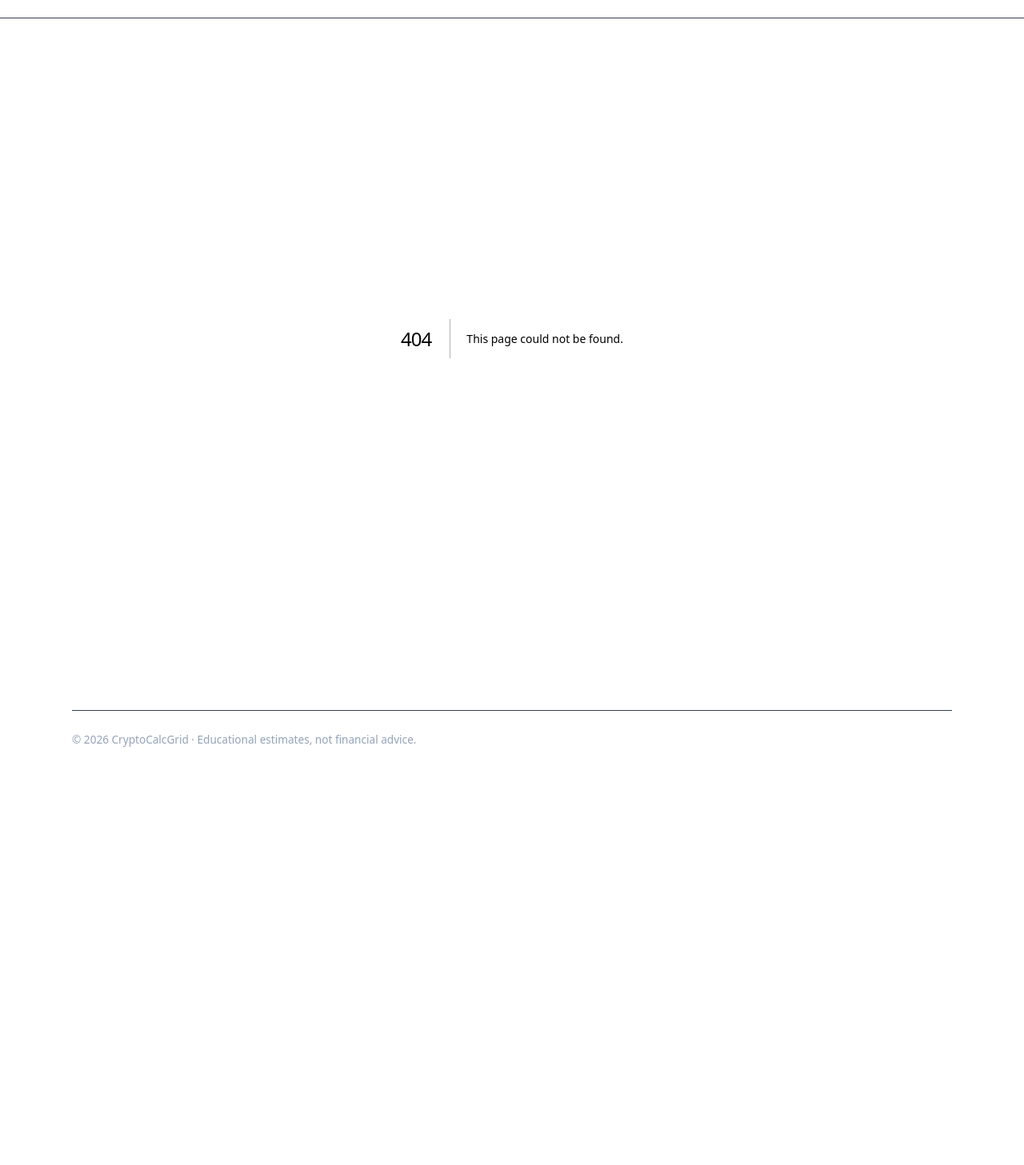
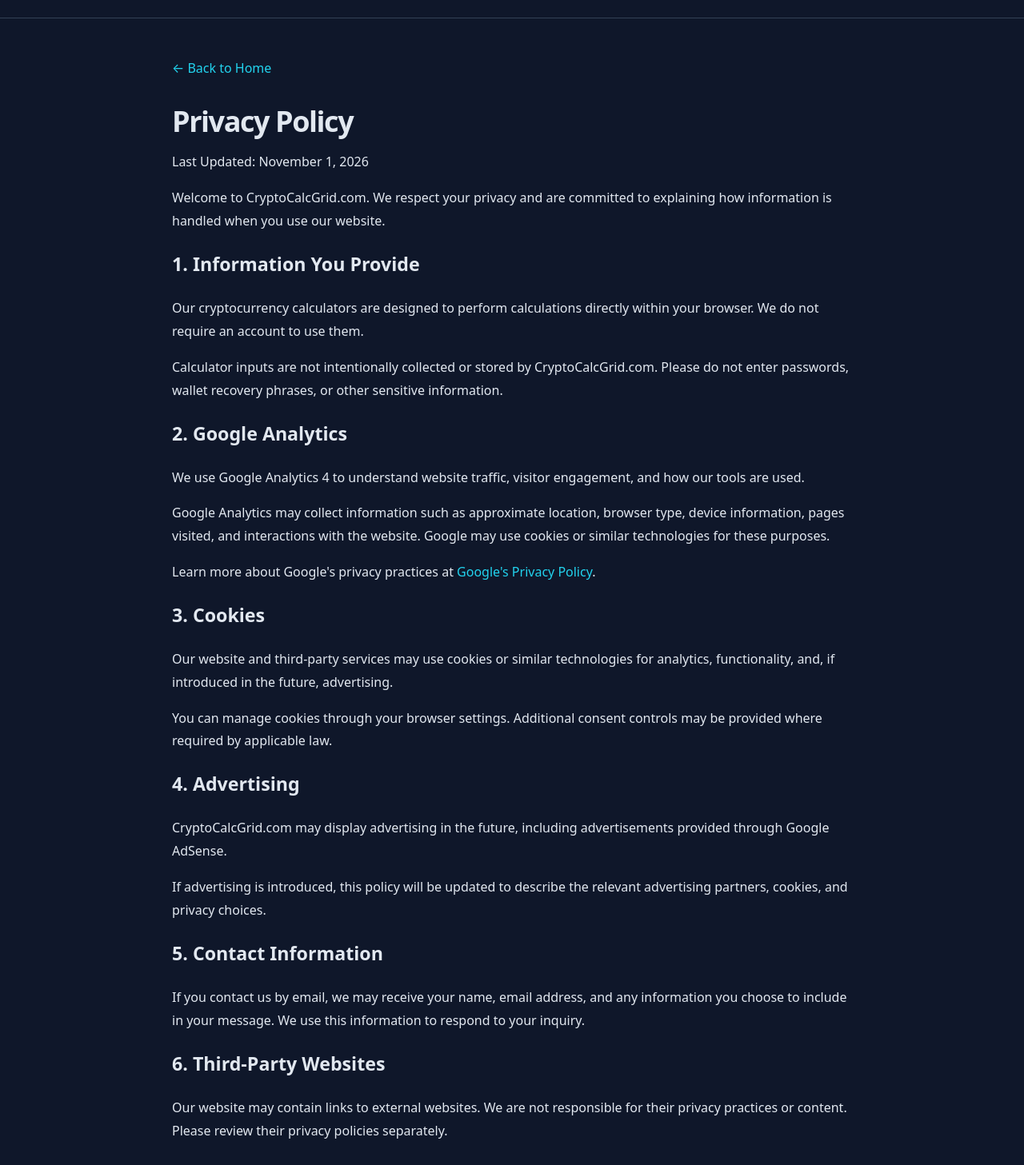
Before and after one commit to rlkuhn101-tech/cryptocalcgrid-nextjs, a Next.js app: page /privacy-policy in a window 1280 px wide. Before the commit this address had no page. Shown: the part 52-1509 px from the top of the page at 80% size. Before the commit the page ends 1012 px from the top, so only its background shows below. Built offline with nearby package versions, Linux system fonts and the light colour scheme.

Commit message:
Create page.tsx
Add Privacy Policy page to CryptoCalcGrid

```diff
--- /dev/null
+++ b/app/privacy-policy/page.tsx
@@ -0,0 +1,172 @@
+
+import Link from "next/link";
+
+export const metadata = {
+  title: "Privacy Policy | CryptoCalcGrid",
+  description:
+    "Learn how CryptoCalcGrid.com handles privacy, analytics, cookies, and website information.",
+};
+
+export default function PrivacyPolicyPage() {
+  return (
+    <main
+      style={{
+        backgroundColor: "#0f172a",
+        color: "#e2e8f0",
+        minHeight: "100vh",
+        padding: "48px 24px",
+      }}
+    >
+      <div
+        style={{
+          maxWidth: "850px",
+          margin: "0 auto",
+          lineHeight: "1.8",
+        }}
+      >
+        <Link href="/" style={{ color: "#22d3ee" }}>
+          ← Back to Home
+        </Link>
+
+        <h1 style={{ fontSize: "36px", marginTop: "32px" }}>
+          Privacy Policy
+        </h1>
+
+        <p>Last Updated: November 1, 2026</p>
+
+        <p>
+          Welcome to CryptoCalcGrid.com. We respect your
+          privacy and are committed to explaining how
+          information is handled when you use our website.
+        </p>
+
+        <h2>1. Information You Provide</h2>
+        <p>
+          Our cryptocurrency calculators are designed to
+          perform calculations directly within your browser.
+          We do not require an account to use them.
+        </p>
+        <p>
+          Calculator inputs are not intentionally collected
+          or stored by CryptoCalcGrid.com. Please do not
+          enter passwords, wallet recovery phrases, or
+          other sensitive information.
+        </p>
+
+        <h2>2. Google Analytics</h2>
+        <p>
+          We use Google Analytics 4 to understand website
+          traffic, visitor engagement, and how our tools
+          are used.
+        </p>
+        <p>
+          Google Analytics may collect information such as
+          approximate location, browser type, device
+          information, pages visited, and interactions
+          with the website. Google may use cookies or
+          similar technologies for these purposes.
+        </p>
+        <p>
+          Learn more about Google's privacy practices at{" "}
+          <a
+            href="https://policies.google.com/privacy"
+            style={{ color: "#22d3ee" }}
+          >
+            Google's Privacy Policy
+          </a>.
+        </p>
+
+        <h2>3. Cookies</h2>
+        <p>
+          Our website and third-party services may use
+          cookies or similar technologies for analytics,
+          functionality, and, if introduced in the future,
+          advertising.
+        </p>
+        <p>
+          You can manage cookies through your browser
+          settings. Additional consent controls may be
+          provided where required by applicable law.
+        </p>
+
+        <h2>4. Advertising</h2>
+        <p>
+          CryptoCalcGrid.com may display advertising in
+          the future, including advertisements provided
+          through Google AdSense.
+        </p>
+        <p>
+          If advertising is introduced, this policy will
+          be updated to describe the relevant advertising
+          partners, cookies, and privacy choices.
+        </p>
+
+        <h2>5. Contact Information</h2>
+        <p>
+          If you contact us by email, we may receive your
+          name, email address, and any information you
+          choose to include in your message. We use this
+          information to respond to your inquiry.
+        </p>
+
+        <h2>6. Third-Party Websites</h2>
+        <p>
+          Our website may contain links to external
+          websites. We are not responsible for their
+          privacy practices or content. Please review
+          their privacy policies separately.
+        </p>
+
+        <h2>7. Data Security</h2>
+        <p>
+          We take reasonable measures to protect our
+          website and information under our control.
+          However, no internet transmission or storage
+          system can be guaranteed completely secure.
+        </p>
+
+        <h2>8. Children's Privacy</h2>
+        <p>
+          CryptoCalcGrid.com is intended for a general
+          audience and is not directed toward children
+          under the age of 13. We do not knowingly
+          collect personal information from children
+          under 13.
+        </p>
+
+        <h2>9. Changes to This Policy</h2>
+        <p>
+          We may update this Privacy Policy as our
+          website, services, or legal obligations change.
+          Updates will be posted on this page with a
+          revised date.
+        </p>
+
+        <h2>10. Contact Us</h2>
+        <p>
+          For questions about this Privacy Policy,
+          please visit our{" "}
+          <Link
+            href="/contact"
+            style={{ color: "#22d3ee" }}
+          >
+            Contact Us
+          </Link>{" "}
+          page.
+        </p>
+
+        <div
+          style={{
+            borderTop: "1px solid #334155",
+            marginTop: "48px",
+            paddingTop: "24px",
+          }}
+        >
+          <Link href="/" style={{ color: "#22d3ee" }}>
+            Return to CryptoCalcGrid.com
+          </Link>
+        </div>
+      </div>
+    </main>
+  );
+}
```
